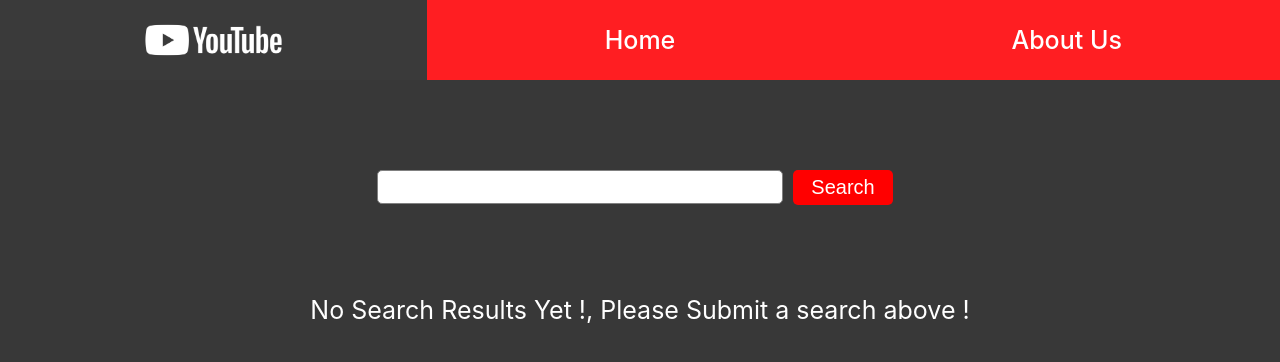
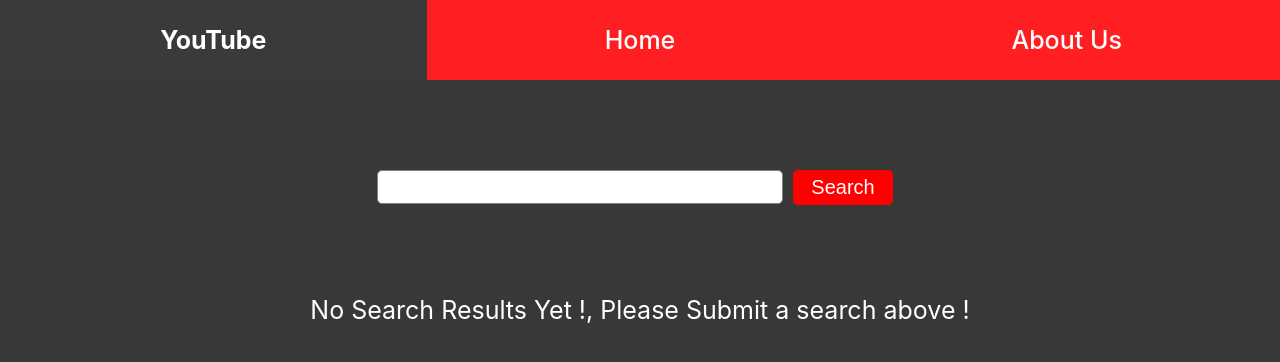
Before and after one commit to RonnieGarcia1/Youtube-Clone, a React (Create React App) app: page / in a window 1280 px wide. Shown: the top 362 px of the page. Built offline with nearby package versions, Linux system fonts and the light colour scheme.

Commit message:
logo issue

```diff
--- a/src/App.js
+++ b/src/App.js
@@ -2,7 +2,7 @@
 import Home from './Components/Home';
 import About from './Components/About';
 import Videos from './Components/Videos';
-import YouTube from './images/youtube-logo.png';
+// import YouTube from './images/youtube-logo.png';
 import { Link, Route, BrowserRouter as Router, Switch } from 'react-router-dom';
 
 const App = () => {
@@ -10,11 +10,7 @@
     <Router>
       <div>
         <nav>
-          <Link to="/"><img id='yt-logo'
-            src={YouTube}
-            // src='https://www.citypng.com/public/uploads/preview/-51609512565yazhgbi2hi.png'
-            alt='youtube-logo'
-            /></Link>
+        <Link to="/"id="nav-home"><p><strong>YouTube</strong></p></Link>
           <Link to="/" id="nav-home"><p>Home</p></Link>
           <Link to="/about" id="nav-about"><p>About Us</p></Link>
         </nav>
```
